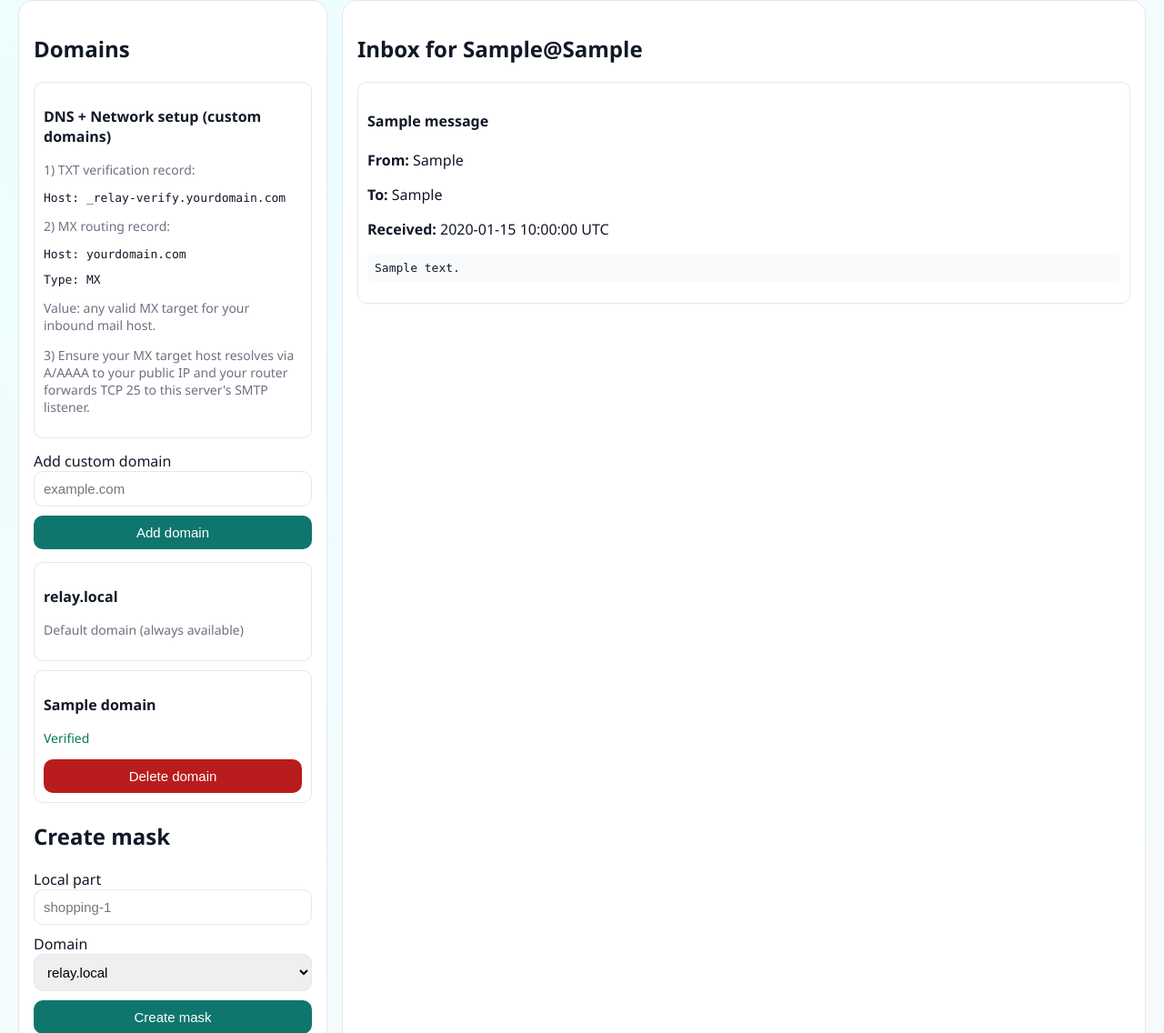
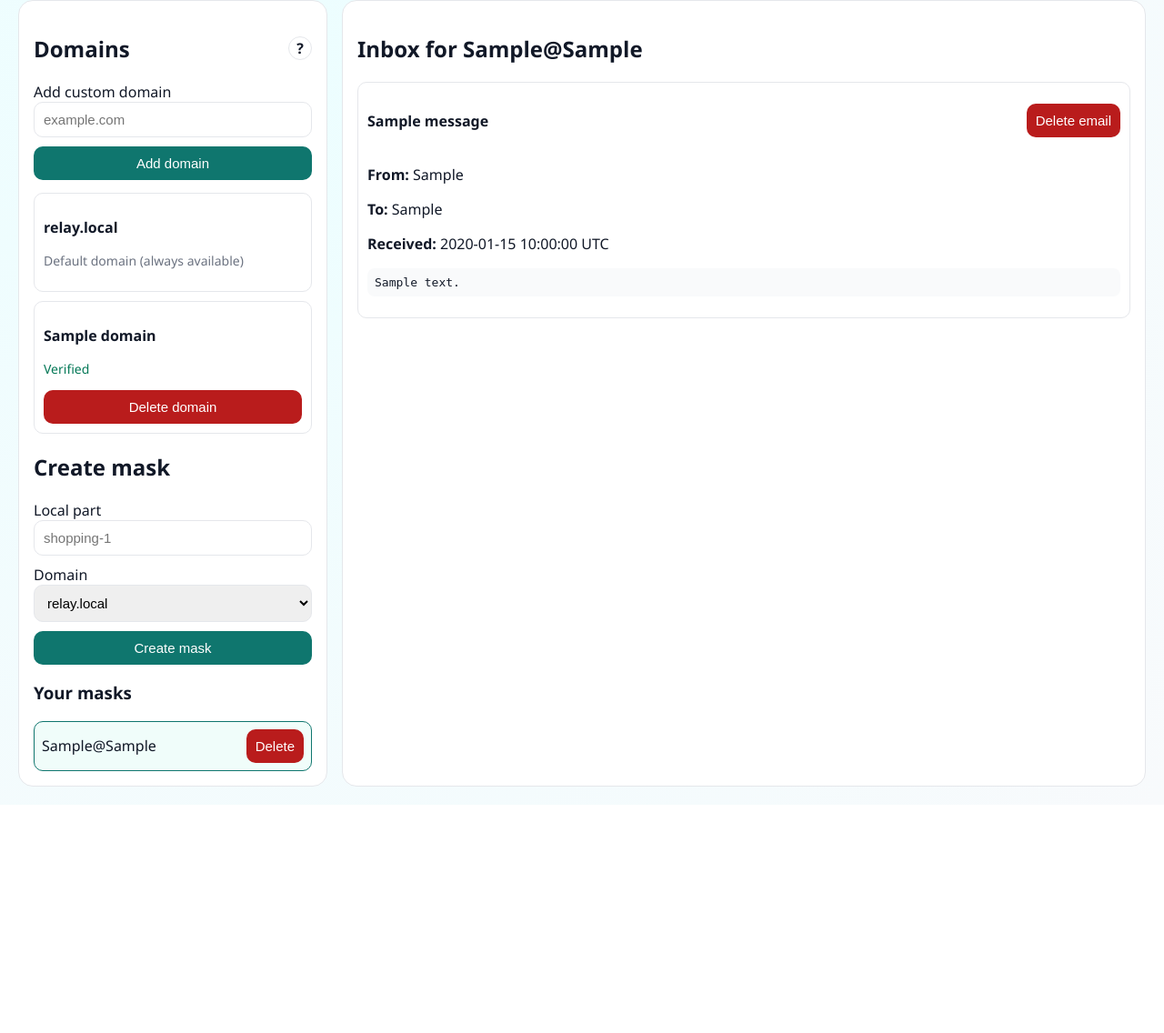
Before and after one commit to agarwalvijay/aliasnest, a FastAPI app: page /dashboard?selected_mask=1 in a window 1280 px wide. Shown: the part 159-1295 px from the top of the page at 91% size. After the commit the page ends 1024 px from the top, so only its background shows below. Run offline with FastAPI, Linux system fonts and the light colour scheme; the visitor is signed in with stand-in values (Sample User, id 1); tables that the repository leaves empty hold one stand-in row (values such as "Sample post").

Commit message:
Add email deletion and enforce unique mask creation

```diff
--- a/app/main.py
+++ b/app/main.py
@@ -8,7 +8,8 @@
 from fastapi.responses import RedirectResponse
 from fastapi.staticfiles import StaticFiles
 from fastapi.templating import Jinja2Templates
-from sqlalchemy import or_, select
+from sqlalchemy import or_, select, text
+from sqlalchemy.exc import IntegrityError
 from sqlalchemy.orm import Session
 from starlette.middleware.sessions import SessionMiddleware
 
@@ -127,9 +128,19 @@
         db.close()
 
 
+def _ensure_mask_uniqueness_index():
+    db = SessionLocal()
+    try:
+        db.execute(text("CREATE UNIQUE INDEX IF NOT EXISTS uq_mask_local_domain_idx ON masks(local_part, domain)"))
+        db.commit()
+    finally:
+        db.close()
+
+
 @app.on_event("startup")
 def startup_event():
     Base.metadata.create_all(bind=engine)
+    _ensure_mask_uniqueness_index()
     _ensure_default_domain()
     smtp_runtime.start()
 
@@ -356,9 +367,45 @@
 
     mask = Mask(user_id=user.id, local_part=clean_local, domain=clean_domain)
     db.add(mask)
-    db.commit()
+    try:
+        db.commit()
+    except IntegrityError:
+        db.rollback()
+        existing = db.scalar(select(Mask).where(Mask.local_part == clean_local, Mask.domain == clean_domain))
+        if existing:
+            return RedirectResponse(url=f"/dashboard?selected_mask={existing.id}&info=Mask+already+exists", status_code=302)
+        return RedirectResponse(url="/dashboard?error=Could+not+create+mask", status_code=302)
     db.refresh(mask)
     return RedirectResponse(url=f"/dashboard?selected_mask={mask.id}&info=Mask+created", status_code=302)
+
+
+@app.post("/messages/{message_id}/delete")
+def delete_message(
+    message_id: int,
+    selected_mask: Optional[int] = Form(None),
+    user: User = Depends(require_user),
+    db: Session = Depends(get_db),
+):
+    message = db.scalar(
+        select(Message)
+        .join(Mask, Message.mask_id == Mask.id)
+        .where(Message.id == message_id, Mask.user_id == user.id)
+    )
+    if not message:
+        return RedirectResponse(url="/dashboard?error=Message+not+found", status_code=302)
+
+    mask_id = message.mask_id
+    try:
+        raw_file = Path(message.raw_path)
+        if raw_file.exists():
+            raw_file.unlink()
+    except OSError:
+        pass
+
+    db.delete(message)
+    db.commit()
+    keep_mask = selected_mask if selected_mask else mask_id
+    return RedirectResponse(url=f"/dashboard?selected_mask={keep_mask}&info=Message+deleted", status_code=302)
 
 
 @app.post("/masks/{mask_id}/delete")
--- a/app/models.py
+++ b/app/models.py
@@ -1,7 +1,7 @@
 from datetime import datetime
 from typing import Optional
 
-from sqlalchemy import Boolean, DateTime, ForeignKey, Integer, String, Text
+from sqlalchemy import Boolean, DateTime, ForeignKey, Integer, String, Text, UniqueConstraint
 from sqlalchemy.orm import Mapped, mapped_column, relationship
 
 from .database import Base
@@ -36,6 +36,7 @@
 
 class Mask(Base):
     __tablename__ = "masks"
+    __table_args__ = (UniqueConstraint("local_part", "domain", name="uq_mask_local_part_domain"),)
 
     id: Mapped[int] = mapped_column(Integer, primary_key=True, index=True)
     user_id: Mapped[int] = mapped_column(ForeignKey("users.id"), index=True)
--- a/app/static/styles.css
+++ b/app/static/styles.css
@@ -119,6 +119,47 @@
   margin-bottom: 14px;
 }
 
+.heading-row {
+  display: flex;
+  justify-content: space-between;
+  align-items: center;
+  gap: 8px;
+}
+
+.help-menu {
+  position: relative;
+}
+
+.help-menu summary {
+  list-style: none;
+  width: 26px;
+  height: 26px;
+  border-radius: 999px;
+  border: 1px solid var(--line);
+  display: grid;
+  place-items: center;
+  font-weight: 700;
+  cursor: pointer;
+  user-select: none;
+}
+
+.help-menu summary::-webkit-details-marker {
+  display: none;
+}
+
+.help-card {
+  position: absolute;
+  right: 0;
+  top: 34px;
+  width: min(360px, 80vw);
+  z-index: 10;
+  border: 1px solid var(--line);
+  border-radius: 12px;
+  padding: 10px;
+  background: var(--card);
+  box-shadow: 0 8px 20px rgba(0, 0, 0, 0.08);
+}
+
 .domain-card {
   border: 1px solid var(--line);
   border-radius: 10px;
@@ -167,6 +208,13 @@
   padding: 10px;
 }
 
+.message-head {
+  display: flex;
+  justify-content: space-between;
+  align-items: center;
+  gap: 12px;
+}
+
 pre {
   white-space: pre-wrap;
   background: #f9fafb;
--- a/app/templates/dashboard.html
+++ b/app/templates/dashboard.html
@@ -22,9 +22,12 @@
       {% if info %}<p class="ok">{{ info }}</p>{% endif %}
       {% if error %}<p class="error">{{ error }}</p>{% endif %}
 
+      <div class="heading-row">
         <h2>Domains</h2>
-      <article class="domain-card panel">
-        <p><strong>DNS + Network setup (custom domains)</strong></p>
+        <details class="help-menu">
+          <summary title="Custom domain help">?</summary>
+          <div class="help-card">
+            <p><strong>Custom domain setup</strong></p>
             <p class="subtle">1) TXT verification record:</p>
             <p class="mono">Host: _relay-verify.yourdomain.com</p>
             <p class="subtle">2) MX routing record:</p>
@@ -37,7 +40,9 @@
               <p class="subtle">Value: any valid MX target for your inbound mail host.</p>
               <p class="subtle">3) Ensure your MX target host resolves via A/AAAA to your public IP and your router forwards TCP {{ public_smtp_port }} to this server's SMTP listener.</p>
             {% endif %}
-      </article>
+          </div>
+        </details>
+      </div>
 
       <form method="post" action="/domains" class="stack panel">
         <label>Add custom domain
@@ -125,7 +130,13 @@
         <div class="messages">
           {% for msg in messages %}
             <article class="message">
+              <div class="message-head">
                 <h4>{{ msg.subject }}</h4>
+                <form method="post" action="/messages/{{ msg.id }}/delete" class="inline-form">
+                  {% if active_mask %}<input type="hidden" name="selected_mask" value="{{ active_mask.id }}" />{% endif %}
+                  <button type="submit" class="danger">Delete email</button>
+                </form>
+              </div>
               <p><strong>From:</strong> {{ msg.from_addr }}</p>
               <p><strong>To:</strong> {{ msg.to_addr }}</p>
               <p><strong>Received:</strong> {{ msg.received_at.strftime('%Y-%m-%d %H:%M:%S') }} UTC</p>
```
Lines whose indentation alone changed are shown as unchanged.
